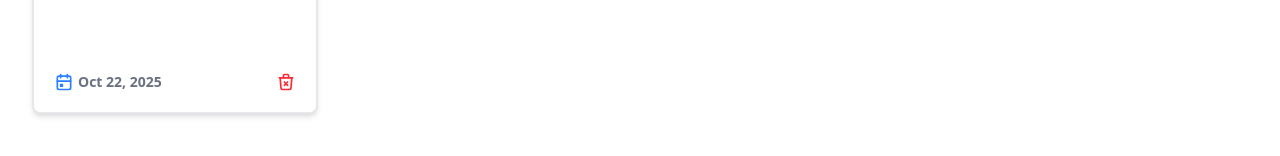
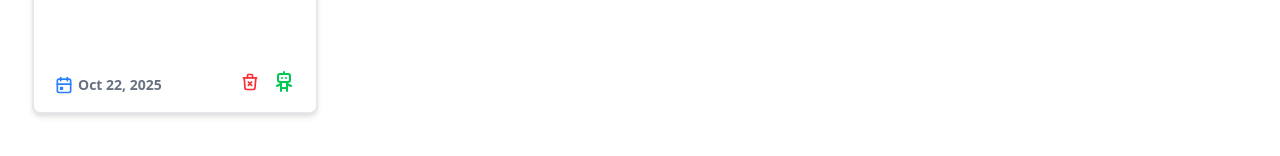
Before and after one commit to kaushalsahu07/notes, a React (Vite) app: page / in a window 1280 px wide. Both pictures are taken after a click on the button "New Note". Shown: the part 316-472 px from the top of the page. Built offline with nearby package versions, Linux system fonts and the light colour scheme.

Commit message:
temporary add ai option

```diff
--- a/package.json
+++ b/package.json
@@ -1,5 +1,5 @@
 {
-  "homepage" : "https://kaushalsahu07.github.io/notes/",
+  "homepage": "https://kaushalsahu07.github.io/notes/",
   "name": "notes",
   "private": true,
   "version": "0.0.0",
@@ -13,6 +13,7 @@
     "deploy": "gh-pages -d dist"
   },
   "dependencies": {
+    "@google/genai": "^1.28.0",
     "@tabler/icons-react": "^3.35.0",
     "@tailwindcss/vite": "^4.1.15",
     "react": "^19.1.1",
--- a/src/App.jsx
+++ b/src/App.jsx
@@ -2,23 +2,24 @@ import { useEffect, useState } from "react";
 import "./App.css";
 import Nav from "./components/Nav.jsx";
 import NoteBox from "./components/NoteBox.jsx";
+import { GoogleGenAI } from "@google/genai";
 
 function App() {
   const [notes, setNotes] = useState(() => {
-    const saveNotes = localStorage.getItem("notes")
-    return saveNotes ? JSON.parse(saveNotes) : []
+    const saveNotes = localStorage.getItem("notes");
+    return saveNotes ? JSON.parse(saveNotes) : [];
   });
 
   // Storage All the Notes in LocalStorage
   useEffect(() => {
-    localStorage.setItem("notes" ,  JSON.stringify(notes))
-  }, [notes])
+    localStorage.setItem("notes", JSON.stringify(notes));
+  }, [notes]);
 
   // Date Function
   const today = new Date().toLocaleDateString("en-US", {
     month: "short",
     day: "numeric",
-    year: "numeric"
+    year: "numeric",
   });
 
   // Add notes function when the plus button is clicked
@@ -41,10 +42,21 @@ function App() {
     );
   };
 
- // Delete Notes Funtion
- const deleteNote = (id) => {
-    setNotes([...notes].filter(note => note.id !== id));
-  }
+  // Delete Notes Funtion
+  const deleteNote = (id) => {
+    setNotes([...notes].filter((note) => note.id !== id));
+  };
+
+  //Ai
+  // const ai = new GoogleGenAI({});
+
+  // async function generateAIContent() {
+  //  const response = await ai.models.generateContent({
+  //     model: "gemini-2.5-flash",
+  //     contents: "Explain how AI works in a few words",
+  //   });
+  //   console.log(response.text);
+  //   }
 
   return (
     <>
@@ -61,6 +73,7 @@ function App() {
             onChange={lastNotes}
             onCreate={note.onCreate}
             onDelete={deleteNote}
+            // onAi={generateAIContent}
           />
         ))}
       </div>
--- a/src/components/NoteBox.jsx
+++ b/src/components/NoteBox.jsx
@@ -1,9 +1,15 @@
-import { IconTrashX, IconCalendarEvent } from "@tabler/icons-react";
+import { IconTrashX, IconCalendarEvent, IconRobot } from "@tabler/icons-react";
 import "../App.css";
 
-export default function NoteBox({ id, title, content, onChange, onCreate, onDelete }) {
-
-
+export default function NoteBox({
+  id,
+  title,
+  content,
+  onChange,
+  onCreate,
+  onDelete,
+  onAi,
+}) {
   return (
     <>
       <div className="w-4xs h-69 bg-white border-gray-200  border-2 rounded-lg shadow-md hover:shadow-lg hover:border-blue-500 transition-shadow duration-300">
@@ -27,9 +33,21 @@ export default function NoteBox({ id, title, content, onChange, onCreate, onDele
             <IconCalendarEvent stroke={2} className="w-5 text-blue-500" />
             {onCreate}
           </p>
-          <button onClick={() => onDelete(id)} className="text-red-500 hover:text-red-700 text-sm">
-            <IconTrashX stroke={2} className="w-5" />
-          </button>
+          <div>
+            <button
+              onClick={() => onDelete(id)}
+              className="text-red-500 hover:text-red-700 text-sm"
+            >
+              <IconTrashX stroke={2} className="w-5" />
+            </button>
+            {/* AI */}
+            <button
+              onClick={() => onAi(id)}
+              className="ml-3 text-green-500 hover:text-green-700 text-sm"
+            >
+              <IconRobot stroke={2} />
+            </button>
+          </div>
         </div>
       </div>
     </>
```
Also changed, not shown: 1 other file (tests, documents, lock files or other folders).
